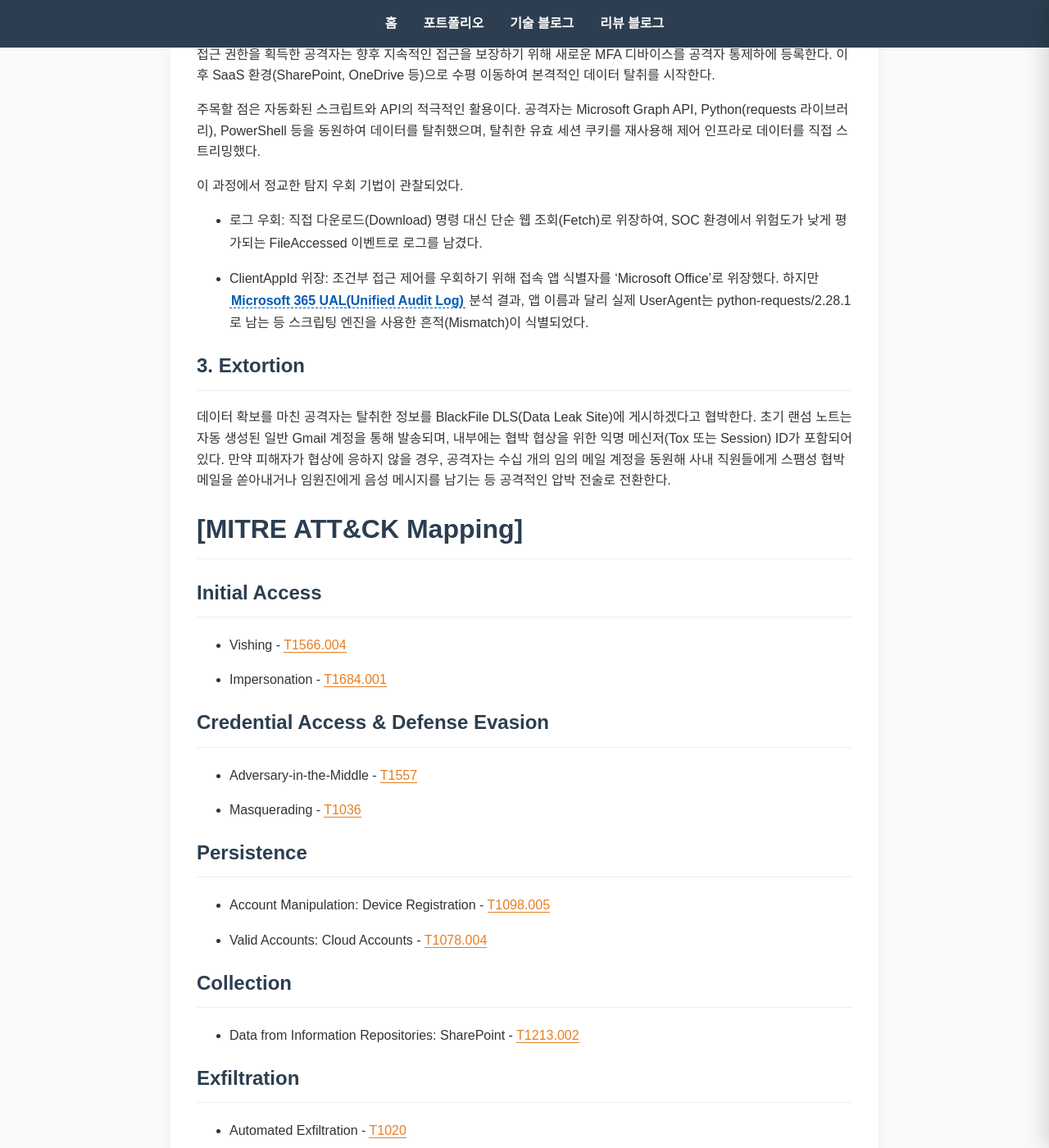
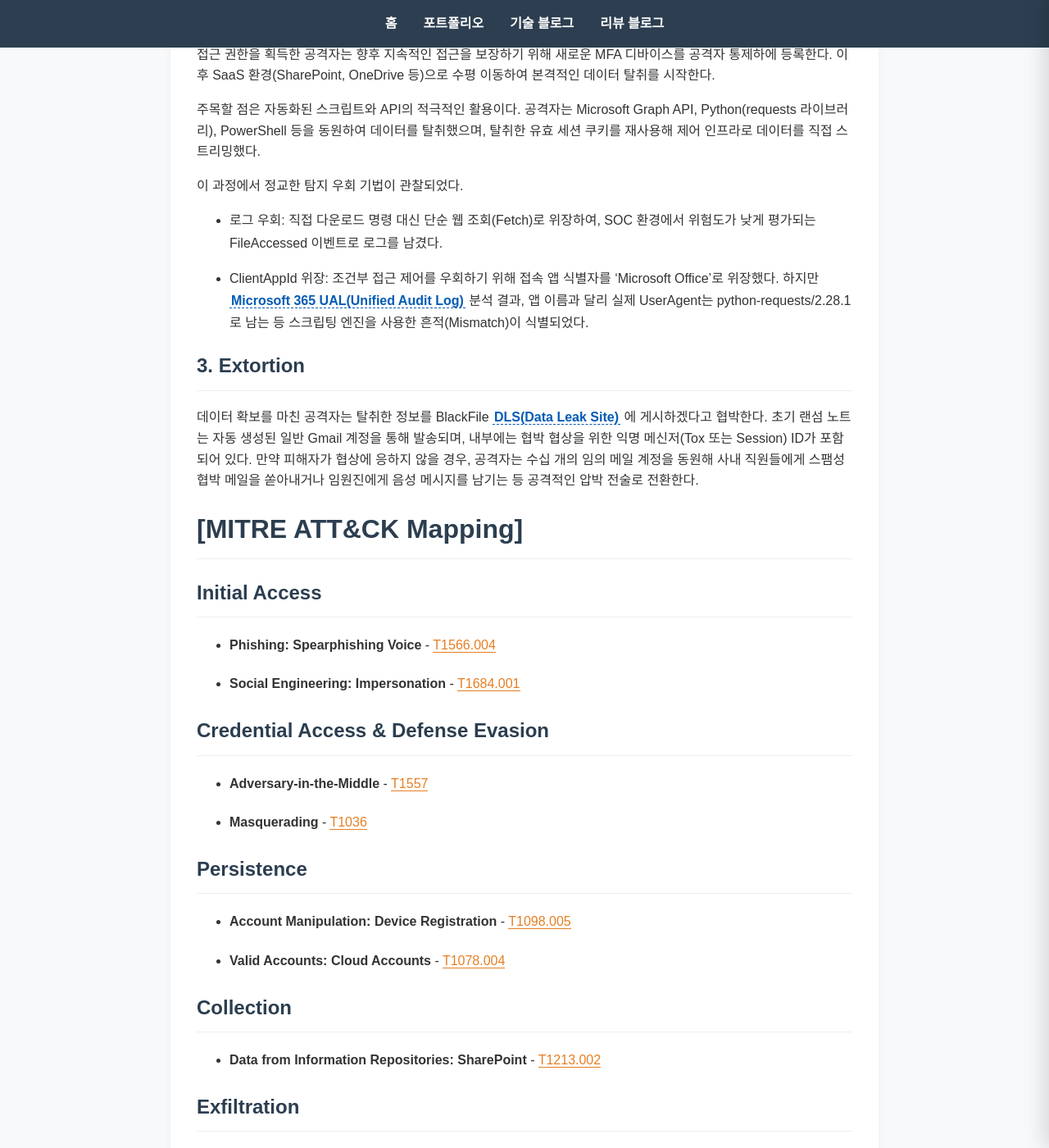
Before and after one commit to crowndaisy76/crowndaisy76.github.io, a Jekyll site: the page built from _review_posts/Review/BlackFile.md, in a window 1280 px wide and 1400 px high, scrolled down 734 px. Shown: the whole window at 82% size. Built offline with Jekyll 4.4.1, drawn with Linux system fonts in a browser that asks for light colours; some of the changed text lies outside the part shown.

Commit message:
Fix Review

```diff
--- a/_review_posts/Review/BlackFile.md
+++ b/_review_posts/Review/BlackFile.md
@@ -19,34 +19,34 @@
 
 이 과정에서 정교한 탐지 우회 기법이 관찰되었다.
 
-- 로그 우회: 직접 다운로드(Download) 명령 대신 단순 웹 조회(Fetch)로 위장하여, SOC 환경에서 위험도가 낮게 평가되는 FileAccessed 이벤트로 로그를 남겼다.
+- 로그 우회: 직접 다운로드 명령 대신 단순 웹 조회(Fetch)로 위장하여, SOC 환경에서 위험도가 낮게 평가되는 FileAccessed 이벤트로 로그를 남겼다.
 
 - ClientAppId 위장: 조건부 접근 제어를 우회하기 위해 접속 앱 식별자를 'Microsoft Office'로 위장했다. 하지만 {% include wiki_link.html text="Microsoft 365 UAL(Unified Audit Log)" url="/review/Detailed/M365_UAL" %} 분석 결과, 앱 이름과 달리 실제 UserAgent는 python-requests/2.28.1로 남는 등 스크립팅 엔진을 사용한 흔적(Mismatch)이 식별되었다.
 
 ## 3. Extortion
-데이터 확보를 마친 공격자는 탈취한 정보를 BlackFile DLS(Data Leak Site)에 게시하겠다고 협박한다. 초기 랜섬 노트는 자동 생성된 일반 Gmail 계정을 통해 발송되며, 내부에는 협박 협상을 위한 익명 메신저(Tox 또는 Session) ID가 포함되어 있다. 만약 피해자가 협상에 응하지 않을 경우, 공격자는 수십 개의 임의 메일 계정을 동원해 사내 직원들에게 스팸성 협박 메일을 쏟아내거나 임원진에게 음성 메시지를 남기는 등 공격적인 압박 전술로 전환한다.
+데이터 확보를 마친 공격자는 탈취한 정보를 BlackFile {% include wiki_link.html text="DLS(Data Leak Site)" url="/review/Detailed/DLS" %} 에 게시하겠다고 협박한다. 초기 랜섬 노트는 자동 생성된 일반 Gmail 계정을 통해 발송되며, 내부에는 협박 협상을 위한 익명 메신저(Tox 또는 Session) ID가 포함되어 있다. 만약 피해자가 협상에 응하지 않을 경우, 공격자는 수십 개의 임의 메일 계정을 동원해 사내 직원들에게 스팸성 협박 메일을 쏟아내거나 임원진에게 음성 메시지를 남기는 등 공격적인 압박 전술로 전환한다.
 
 # [MITRE ATT&CK Mapping]
 ## Initial Access
-* Vishing - [T1566.004](https://attack.mitre.org/techniques/T1566/004/)
-* Impersonation - [T1684.001](https://attack.mitre.org/techniques/T1684/001/)
+* **Phishing: Spearphishing Voice** - [T1566.004](https://attack.mitre.org/techniques/T1566/004/)
+* **Social Engineering: Impersonation** - [T1684.001](https://attack.mitre.org/techniques/T1684/001/)
 
 ## Credential Access & Defense Evasion
-* Adversary-in-the-Middle - [T1557](https://attack.mitre.org/techniques/T1557/)
-* Masquerading - [T1036](https://attack.mitre.org/techniques/T1036/)
+* **Adversary-in-the-Middle** - [T1557](https://attack.mitre.org/techniques/T1557/)
+* **Masquerading** - [T1036](https://attack.mitre.org/techniques/T1036/)
 
 ## Persistence
-* Account Manipulation: Device Registration - [T1098.005](https://attack.mitre.org/techniques/T1098/005/)
-* Valid Accounts: Cloud Accounts - [T1078.004](https://attack.mitre.org/techniques/T1078/004/)
+* **Account Manipulation: Device Registration** - [T1098.005](https://attack.mitre.org/techniques/T1098/005/)
+* **Valid Accounts: Cloud Accounts** - [T1078.004](https://attack.mitre.org/techniques/T1078/004/)
 
 ## Collection
-* Data from Information Repositories: SharePoint - [T1213.002](https://attack.mitre.org/techniques/T1213/002/)
+* **Data from Information Repositories: SharePoint** - [T1213.002](https://attack.mitre.org/techniques/T1213/002/)
 
 ## Exfiltration
-* Automated Exfiltration - [T1020](https://attack.mitre.org/techniques/T1020/)
+* **Automated Exfiltration** - [T1020](https://attack.mitre.org/techniques/T1020/)
 
 ## Impact
-* Financial Theft - [T1657](https://attack.mitre.org/techniques/T1657/)
+* **Financial Theft** - [T1657](https://attack.mitre.org/techniques/T1657/)
 
 # [Defense Strategies]
 
```
Also changed, not shown: _review_posts/Detailed/DLS.md (added, +17 -0 lines), _review_posts/Detailed/M365_UAL.md (+5 -1 lines).
